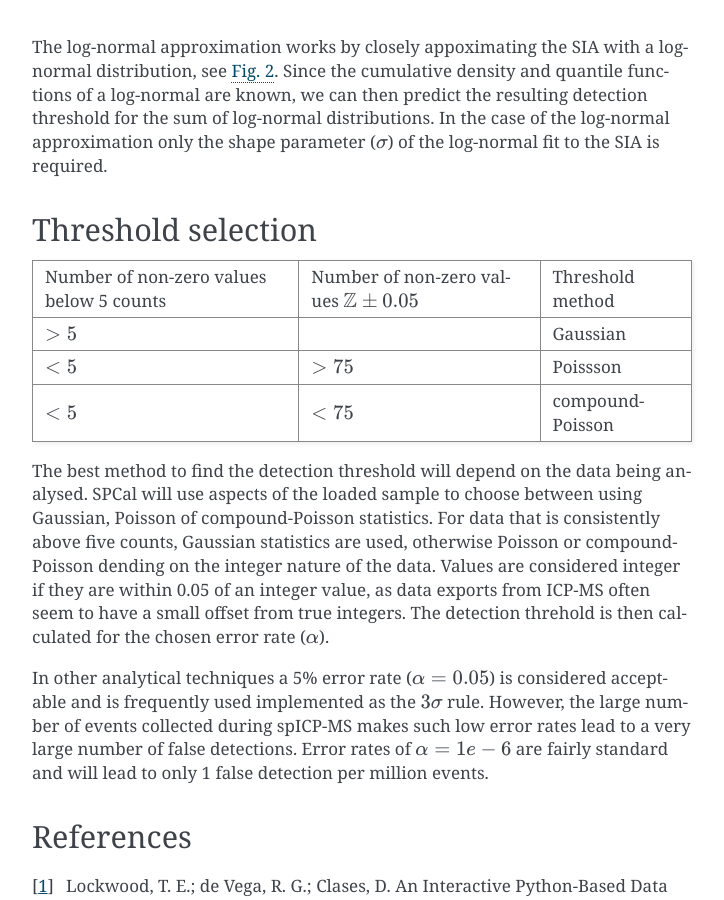
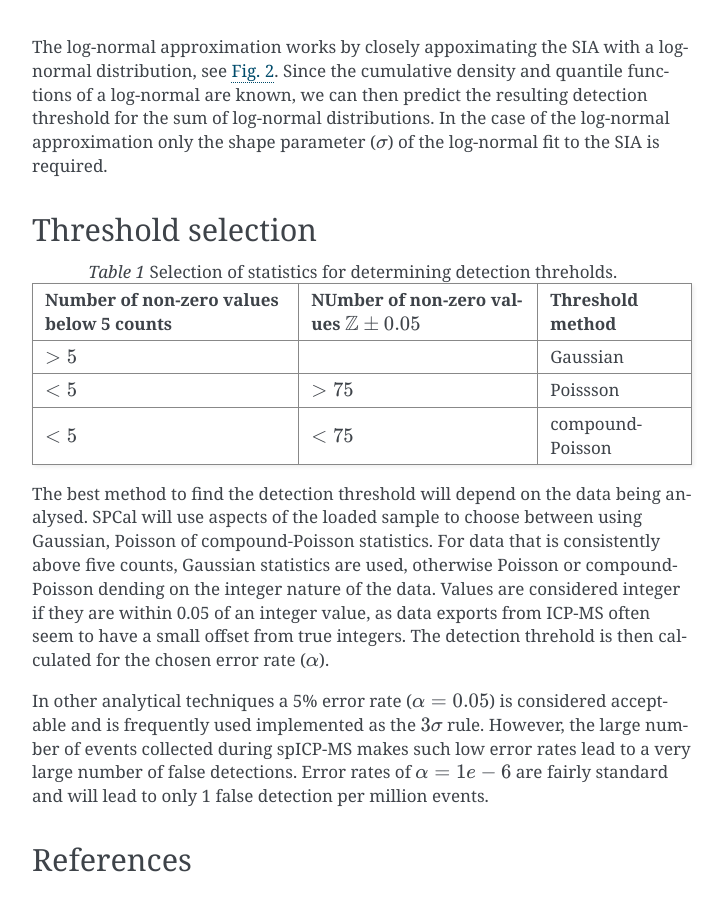
Before and after one commit to djdt/spcal, a Sphinx documentation site: the page built from docs/source/thresholds.rst, in a window 1280 px wide and 900 px high, scrolled down 2580 px. Shown: the whole window, without its empty margins (388-1112 px from the left). Built offline with Sphinx 7.4.7, drawn with Linux system fonts in a browser that asks for light colours.

Commit message:
redo table

```diff
--- a/docs/source/thresholds.rst
+++ b/docs/source/thresholds.rst
@@ -56,19 +56,21 @@ In the case of the log-normal approximation only the shape parameter (:math:`\si
 Threshold selection
 -------------------
 
-.. table:: Selection of statistics for determining detection threholds
-   :align: center
+.. list-table:: Selection of statistics for determining detection threholds.
+   :header-rows: 1
 
-+-----------------------+------------------------------------+--------------------+
-| Number of non-zero    | Number of non-zero                 | Threshold method   |
-| values below 5 counts | values :math:`\mathbb{Z} \pm 0.05` |                    |
-+-----------------------+------------------------------------+--------------------+
-| :math:`>5%`           |                                    | Gaussian           |
-+-----------------------+------------------------------------+--------------------+
-| :math:`<5%`           |  :math:`>75%`                      | Poissson           |
-+-----------------------+------------------------------------+--------------------+
-| :math:`<5%`           |  :math:`<75%`                      | compound-Poisson   |
-+-----------------------+------------------------------------+--------------------+
+   * - Number of non-zero values below 5 counts
+     - NUmber of non-zero values :math:`\mathbb{Z} \pm 0.05`
+     - Threshold method
+   * - :math:`>5%`
+     -
+     - Gaussian
+   * - :math:`<5%`
+     - :math:`>75%`
+     - Poissson
+   * - :math:`<5%`
+     - :math:`<75%`
+     - compound-Poisson
 
 The best method to find the detection threshold will depend on the data being analysed.
 SPCal will use aspects of the loaded sample to choose between using Gaussian, Poisson of compound-Poisson statistics.
```
